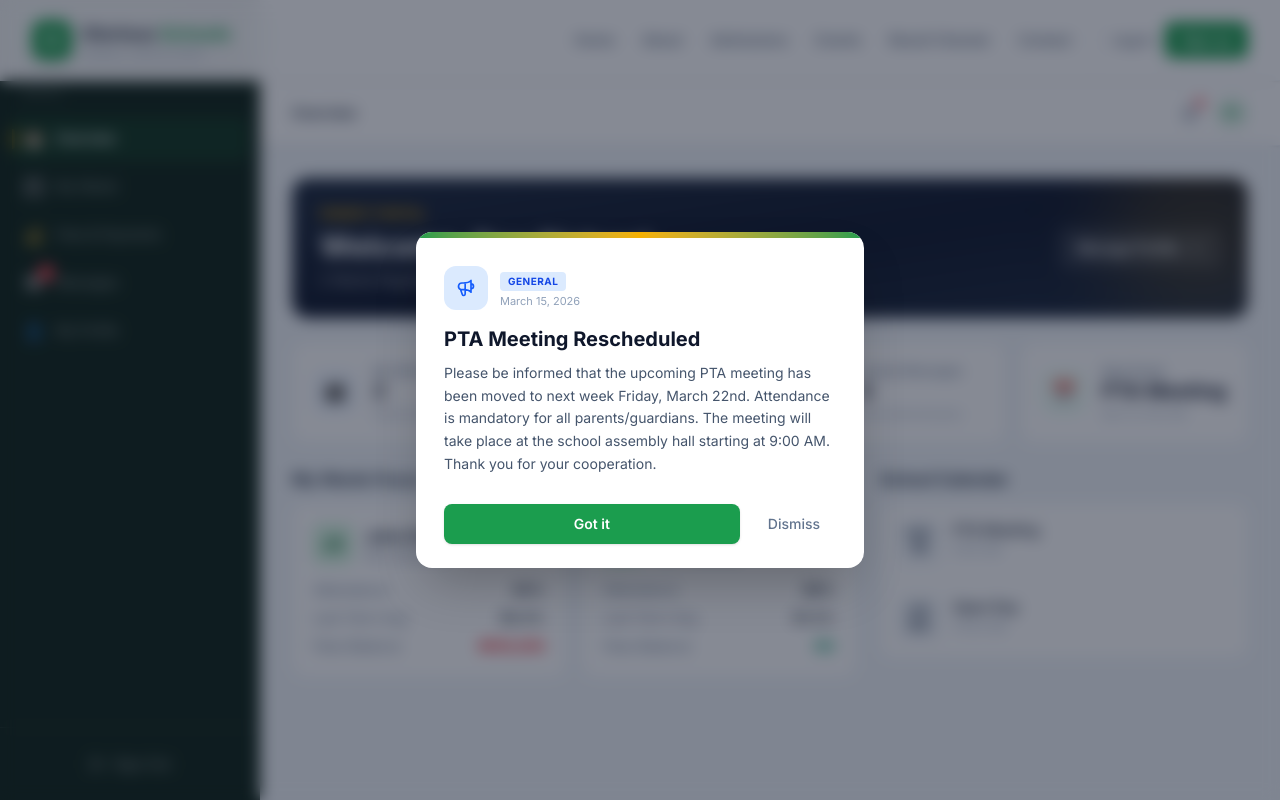
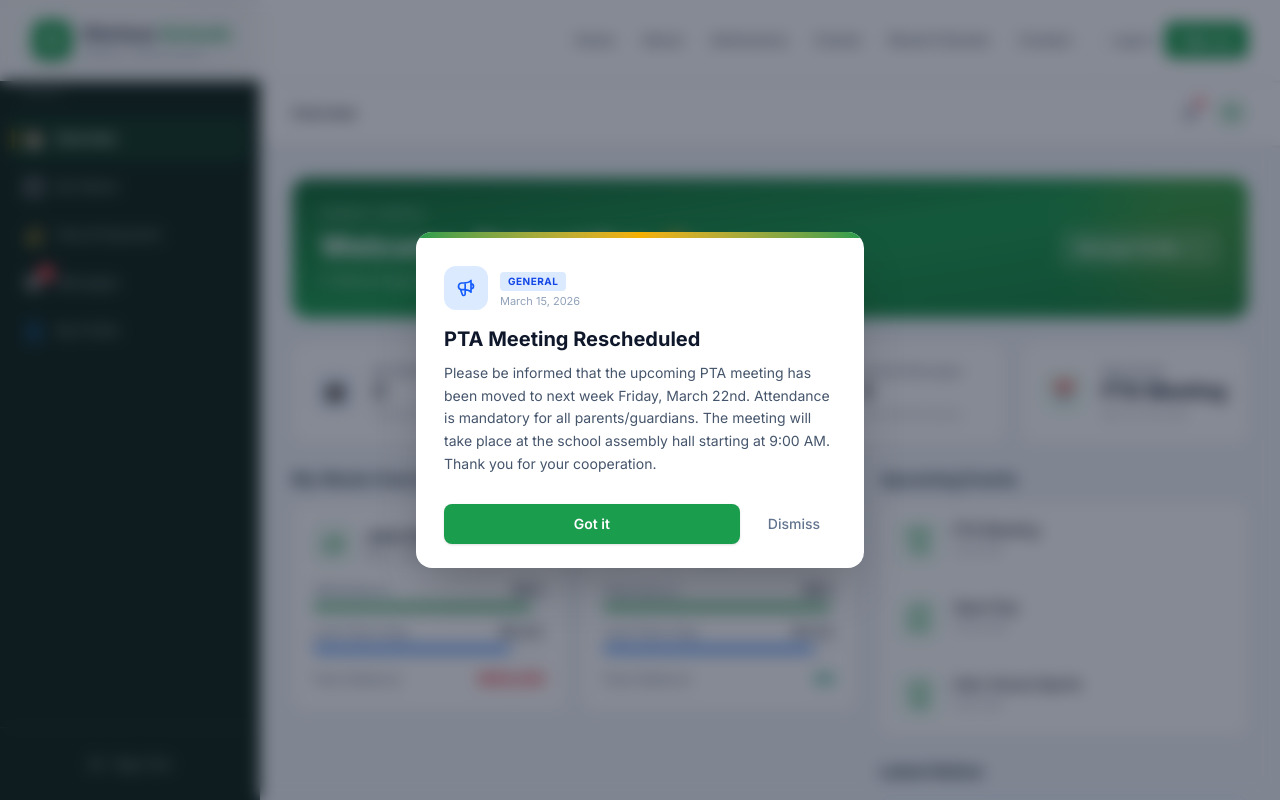
Before and after one commit to efebryan/glorious-school, a Next.js app: page /parent-dashboard/overview in a window 1280 px wide. Shown: the top 800 px of the page. Built offline with nearby package versions, Linux system fonts and the light colour scheme.

Commit message:
auto-commit: 4/21/2026, 4:21:39 AM

```diff
--- a/src/app/parent-dashboard/overview/page.tsx
+++ b/src/app/parent-dashboard/overview/page.tsx
@@ -2,6 +2,8 @@
 
 import Link from "next/link";
 import { MOCK_PARENT } from "@/lib/parent-dashboard-config";
+
+// --- Reusable sub-components scoped to this page ---
 
 function StatCard({ icon, color, label, value, sub }: { icon: string; color: string; label: string; value: string; sub: string }) {
   return (
@@ -18,10 +20,22 @@ function StatCard({ icon, color, label, value, sub }: { icon: string; color: str
   );
 }
 
+function MiniProgressBar({ value, max = 100, color = "bg-brand-green" }: { value: number; max?: number; color?: string }) {
+  const pct = Math.min(100, Math.round((value / max) * 100));
+  return (
+    <div className="w-full h-1.5 bg-slate-100 rounded-full overflow-hidden">
+      <div className={`h-full rounded-full transition-all duration-500 ${color}`} style={{ width: `${pct}%` }} />
+    </div>
+  );
+}
+
+// --- Page ---
+
 export default function ParentOverviewPage() {
   const events = [
     { month: "Mar", day: "15", title: "PTA Meeting", time: "9:00 AM" },
     { month: "Apr", day: "02", title: "Open Day", time: "10:00 AM" },
+    { month: "Apr", day: "18", title: "Inter-House Sports", time: "8:00 AM" },
   ];
 
   const totalOutstanding = MOCK_PARENT.children.reduce((acc, child) => acc + child.outstandingFees, 0);
@@ -29,25 +43,26 @@ export default function ParentOverviewPage() {
   return (
     <div className="p-4 sm:p-6 lg:p-8 max-w-[1200px] mx-auto space-y-6">
 
-      {/* Welcome banner */}
-      <div className="bg-gradient-to-br from-slate-800 via-slate-900 to-slate-800 text-white rounded-2xl p-5 sm:p-7 relative overflow-hidden">
+      {/* Welcome banner — matches student dashboard brand-green style */}
+      <div className="bg-gradient-to-br from-brand-green-700 via-brand-green to-brand-green-600 text-white rounded-2xl p-5 sm:p-7 relative overflow-hidden">
         <div className="absolute -top-12 -right-12 w-48 h-48 bg-brand-yellow/15 rounded-full blur-2xl" />
+        <div className="absolute -bottom-16 -left-16 w-40 h-40 bg-brand-green-500/30 rounded-full blur-3xl" />
         <div className="relative z-10">
           <div className="flex flex-col sm:flex-row sm:items-center sm:justify-between gap-3">
             <div>
-              <p className="text-brand-yellow text-xs font-bold tracking-wider uppercase mb-1.5">
+              <p className="text-white/60 text-xs font-semibold tracking-wider uppercase mb-1.5">
                 Parent Portal
               </p>
               <h1 className="text-xl sm:text-2xl lg:text-3xl font-bold leading-tight">
-                Welcome, {MOCK_PARENT.lastName} {MOCK_PARENT.firstName}
+                Welcome, {MOCK_PARENT.firstName} {MOCK_PARENT.lastName} 👋
               </h1>
               <p className="text-white/70 text-sm mt-1">
-                {MOCK_PARENT.children.length} Wards Registered
+                {MOCK_PARENT.children.length} Ward{MOCK_PARENT.children.length !== 1 ? "s" : ""} Registered · {MOCK_PARENT.phone}
               </p>
             </div>
             <Link
               href="/parent-dashboard/profile"
-              className="hidden sm:inline-flex items-center gap-2 px-4 py-2 bg-white/10 hover:bg-white/20 text-sm font-semibold rounded-lg transition-colors border border-white/20"
+              className="hidden sm:inline-flex items-center gap-2 px-4 py-2 bg-white/15 hover:bg-white/25 backdrop-blur text-sm font-semibold rounded-lg transition-colors border border-white/20"
             >
               Manage Profile
               <svg className="w-4 h-4" fill="none" stroke="currentColor" viewBox="0 0 24 24"><path strokeLinecap="round" strokeLinejoin="round" strokeWidth="2" d="M9 5l7 7-7 7" /></svg>
@@ -57,7 +72,7 @@ export default function ParentOverviewPage() {
       </div>
 
       {/* Stats */}
-      <div className="grid grid-cols-2 lg:grid-cols-4 gap-3 sm:gap-4">
+      <div className="grid grid-cols-2 lg:grid-cols-4 gap-3 sm:gap-4 stagger-children">
         <StatCard icon="👨‍👩‍👧‍👦" color="bg-blue-50 text-blue-500" label="My Wards" value={String(MOCK_PARENT.children.length)} sub="Active Students" />
         <StatCard icon="💰" color="bg-red-50 text-red-500" label="Total Outstanding" value={`₦${totalOutstanding.toLocaleString()}`} sub="Action Required" />
         <StatCard icon="🔔" color="bg-amber-50 text-amber-500" label="Unread Messages" value="3" sub="From Administration" />
@@ -66,10 +81,10 @@ export default function ParentOverviewPage() {
 
       <div className="grid grid-cols-1 lg:grid-cols-5 gap-6">
 
-        {/* Wards Overview - 3/5 */}
+        {/* Wards Overview — 3/5 */}
         <div className="lg:col-span-3 space-y-3">
           <div className="flex items-center justify-between">
-            <h2 className="text-base font-bold text-slate-800">My Wards Focus</h2>
+            <h2 className="text-base font-bold text-slate-800">My Wards Overview</h2>
             <Link href="/parent-dashboard/children" className="text-xs font-semibold text-brand-green hover:underline">
               View details →
             </Link>
@@ -78,24 +93,30 @@ export default function ParentOverviewPage() {
             {MOCK_PARENT.children.map((child) => (
               <div key={child.id} className="bg-white border border-slate-200/60 rounded-xl p-5 hover:shadow-md transition-shadow">
                 <div className="flex items-center gap-3 mb-4">
-                  <div className="w-10 h-10 bg-brand-green-100 text-brand-green-700 font-bold flex items-center justify-center rounded-lg">
+                  <div className="w-10 h-10 bg-brand-green/10 text-brand-green font-bold flex items-center justify-center rounded-lg">
                     {child.firstName[0]}{child.lastName[0]}
                   </div>
                   <div>
                     <p className="font-bold text-slate-800">{child.firstName} {child.lastName}</p>
-                    <p className="text-xs text-slate-500">{child.class} ({child.department})</p>
+                    <p className="text-xs text-slate-500">{child.class} · {child.department}</p>
                   </div>
                 </div>
-                <div className="space-y-2">
-                  <div className="flex justify-between text-sm">
-                    <span className="text-slate-500">Attendance</span>
-                    <span className="font-semibold text-slate-800">{child.attendance}%</span>
+                <div className="space-y-3">
+                  <div>
+                    <div className="flex justify-between text-sm mb-1">
+                      <span className="text-slate-500">Attendance</span>
+                      <span className="font-semibold text-slate-800">{child.attendance}%</span>
+                    </div>
+                    <MiniProgressBar value={child.attendance} color={child.attendance >= 90 ? "bg-brand-green" : "bg-amber-400"} />
                   </div>
-                  <div className="flex justify-between text-sm">
-                    <span className="text-slate-500">Last Term Avg</span>
-                    <span className="font-semibold text-slate-800">{child.lastTermAvg}%</span>
+                  <div>
+                    <div className="flex justify-between text-sm mb-1">
+                      <span className="text-slate-500">Last Term Avg</span>
+                      <span className="font-semibold text-slate-800">{child.lastTermAvg}%</span>
+                    </div>
+                    <MiniProgressBar value={child.lastTermAvg} color={child.lastTermAvg >= 70 ? "bg-blue-500" : "bg-red-400"} />
                   </div>
-                  <div className="flex justify-between text-sm">
+                  <div className="flex justify-between text-sm pt-1 border-t border-slate-100">
                     <span className="text-slate-500">Fees Balance</span>
                     <span className={`font-semibold ${child.outstandingFees > 0 ? "text-red-600" : "text-emerald-600"}`}>
                       ₦{child.outstandingFees.toLocaleString()}
@@ -107,15 +128,15 @@ export default function ParentOverviewPage() {
           </div>
         </div>
 
-        {/* Right column - 2/5 */}
+        {/* Right column — 2/5 */}
         <div className="lg:col-span-2 space-y-6">
           {/* Upcoming Events */}
           <div className="space-y-3">
-            <h2 className="text-base font-bold text-slate-800">School Calendar</h2>
+            <h2 className="text-base font-bold text-slate-800">Upcoming Events</h2>
             <div className="bg-white rounded-xl border border-slate-200/60 divide-y divide-slate-100">
               {events.map((e, i) => (
                 <div key={i} className="p-4 flex gap-3 items-start hover:bg-slate-50/50 transition-colors">
-                  <div className="w-11 h-11 rounded-lg bg-slate-100 text-slate-700 flex flex-col items-center justify-center shrink-0">
+                  <div className="w-11 h-11 rounded-lg bg-brand-green-50 text-brand-green flex flex-col items-center justify-center shrink-0">
                     <span className="text-[10px] font-bold uppercase leading-none">{e.month}</span>
                     <span className="text-base font-bold leading-tight">{e.day}</span>
                   </div>
@@ -127,6 +148,45 @@ export default function ParentOverviewPage() {
               ))}
             </div>
           </div>
+
+          {/* Latest Notice — matches student dashboard pattern */}
+          <div className="space-y-3">
+            <h2 className="text-base font-bold text-slate-800">Latest Notice</h2>
+            <div className="bg-blue-50/70 border border-blue-100 rounded-xl p-4 flex gap-3 items-start">
+              <div className="w-8 h-8 rounded-lg bg-blue-100 flex items-center justify-center text-blue-600 shrink-0">
+                <svg className="w-4 h-4" fill="none" stroke="currentColor" viewBox="0 0 24 24"><path strokeLinecap="round" strokeLinejoin="round" strokeWidth="2" d="M11 5.882V19.24a1.76 1.76 0 01-3.417.592l-2.147-6.15M18 13a3 3 0 100-6M5.436 13.683A4.001 4.001 0 017 6h1.832c4.1 0 7.625-1.234 9.168-3v14c-1.543-1.766-5.067-3-9.168-3H7a3.988 3.988 0 01-1.564-.317z" /></svg>
+              </div>
+              <div className="min-w-0">
+                <p className="text-sm font-semibold text-slate-800">PTA Meeting Rescheduled</p>
+                <p className="text-xs text-slate-500 mt-1 line-clamp-2">The upcoming PTA meeting has been moved to next week Friday, March 22nd. Attendance is mandatory for all parents.</p>
+              </div>
+            </div>
+          </div>
+
+          {/* Quick Actions */}
+          <div className="space-y-3">
+            <h2 className="text-base font-bold text-slate-800">Quick Actions</h2>
+            <div className="grid grid-cols-2 gap-3">
+              <Link
+                href="/parent-dashboard/fees"
+                className="bg-white border border-slate-200/60 rounded-xl p-4 text-center hover:shadow-md hover:border-brand-green/30 transition-all group"
+              >
+                <div className="w-10 h-10 bg-emerald-50 text-emerald-500 rounded-xl flex items-center justify-center mx-auto mb-2 group-hover:scale-110 transition-transform">
+                  💳
+                </div>
+                <p className="text-xs font-semibold text-slate-700">Pay Fees</p>
+              </Link>
+              <Link
+                href="/parent-dashboard/children"
+                className="bg-white border border-slate-200/60 rounded-xl p-4 text-center hover:shadow-md hover:border-brand-green/30 transition-all group"
+              >
+                <div className="w-10 h-10 bg-blue-50 text-blue-500 rounded-xl flex items-center justify-center mx-auto mb-2 group-hover:scale-110 transition-transform">
+                  📊
+                </div>
+                <p className="text-xs font-semibold text-slate-700">View Results</p>
+              </Link>
+            </div>
+          </div>
         </div>
       </div>
     </div>
```
